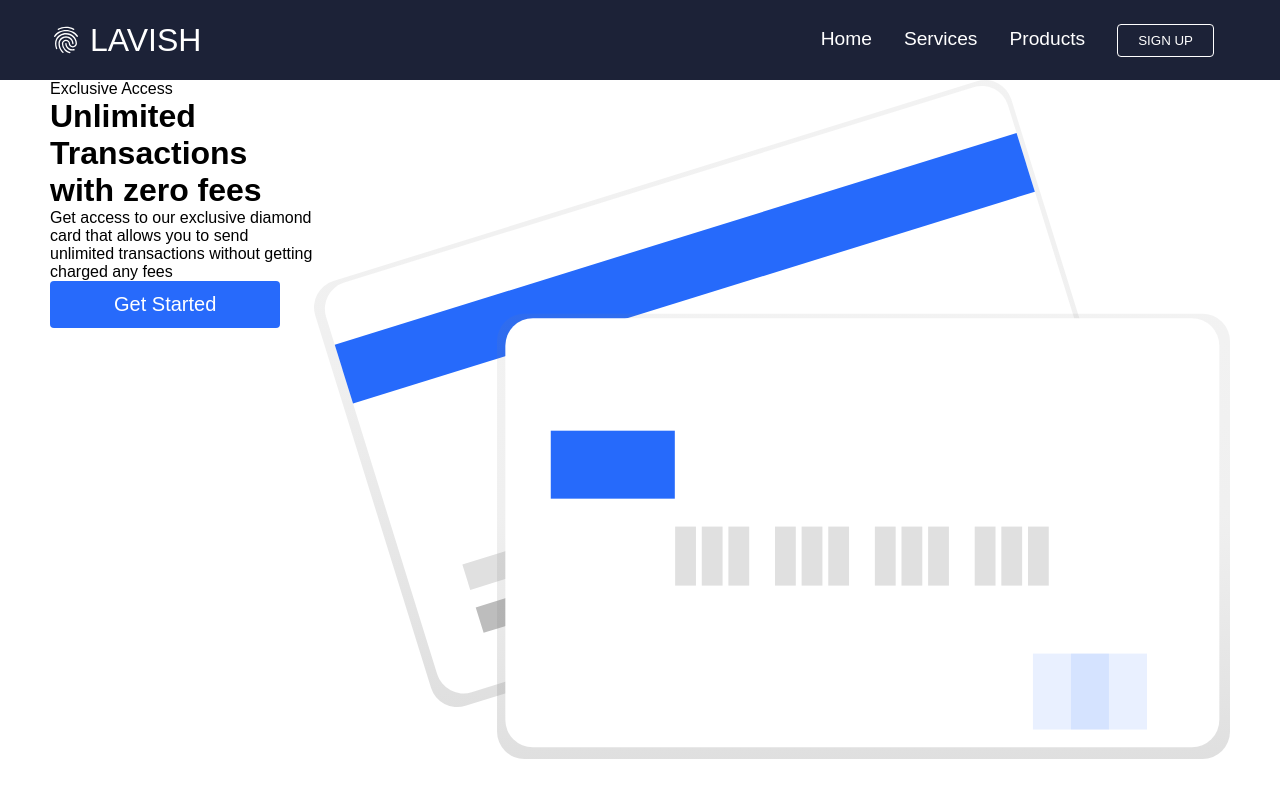
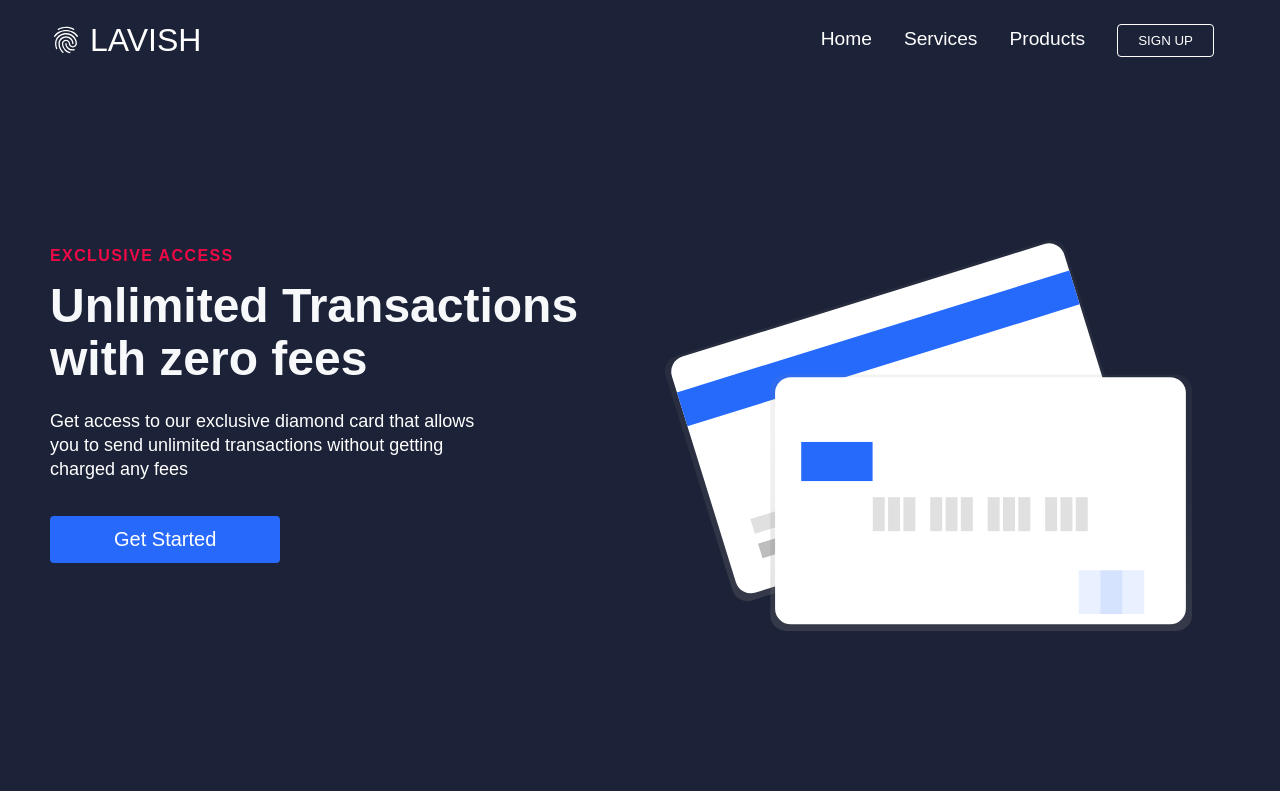
Before and after one commit to Mdakhib/react-website-2, a React (Create React App) app: page / in a window 1280 px wide. Built offline with nearby package versions, Linux system fonts and the light colour scheme.

Commit message:
css added to the heroSection

```diff
--- a/src/components/HeroSection.css
+++ b/src/components/HeroSection.css
@@ -0,0 +1,102 @@
+.home__hero-section {
+    color: #fff;
+    padding: 160px 0;
+}
+
+.home__hero-row {
+    align-items: center;
+}
+
+.row {
+    display: flex;
+    margin-right: -15px;
+    margin-bottom: -15px;
+    margin-left: -15px;
+    flex-wrap: wrap;
+    align-content: stretch;
+}
+
+.col {
+    margin-bottom: 15px;
+    padding-right: 15px;
+    padding-left: 15px;
+    flex: 1;
+    max-width: 50%;
+    flex-basis: 50%;
+}
+
+.home__hero-text-wrapper {
+    max-width: 540px;
+    padding-top: 0;
+    padding-bottom: 60px;
+}
+
+.top-line {
+    color: #f00946;
+    font-size: 16px;
+    line-height: 16px;
+    font-weight: 700;
+    letter-spacing: 1.4px;
+    text-transform: uppercase;
+    margin-bottom: 16px;
+}
+
+.heading {
+    margin-bottom: 24px;
+    font-size: 48px;
+    line-height: 1.1;
+    font-weight: 600;
+    color: #f7f8fa;
+}
+
+.dark {
+    color: #1c2237;
+}
+
+.darkBg {
+    background-color: #1c2237;
+}
+
+.home__hero-subtitle {
+    max-width: 440px;
+    margin-bottom: 35px;
+    font-size: 18px;
+    line-height: 24px;
+}
+
+.home__hero-img-wrapper {
+    max-width: 555px;
+}
+
+.home__hero-img {
+    max-width: 95%;
+    margin-top: 0;
+    margin-right: 0;
+    margin-left: 10px;
+    padding-right: 0;
+}
+
+img {
+    border: 0;
+    max-width: 100%;
+    vertical-align: middle;
+    display: inline-block;
+}
+
+@media screen and (max-width: 991px) {
+    .container {
+        padding-right: 30px;
+        padding-left: 30px;
+    }
+}
+
+@media screen and (max-width: 768px) {
+    .home__hero-text-wrapper {
+        padding-bottom: 65px;
+    }
+
+    .col {
+        max-width: 100%;
+        flex-basis: 100%;
+    }
+}
--- a/src/components/HeroSection.js
+++ b/src/components/HeroSection.js
@@ -32,7 +32,7 @@ function HeroSection({
               <div className="home__hero-text-wrapper">
                 <div className="top-line">{topLine} </div>
                 <h1 className={lightText ? "heading" : "heading dark"}>
-                  {headLine}{" "}
+                  {headLine}
                 </h1>
                 <p
                   className={
@@ -41,7 +41,7 @@ function HeroSection({
                       : "home__hero-subtitle dark"
                   }
                 >
-                  {description}{" "}
+                  {description}
                 </p>
                 <Link to="/sign-up">
                   <Button buttonSize="btn--wide" buttonColor="blue">
```
